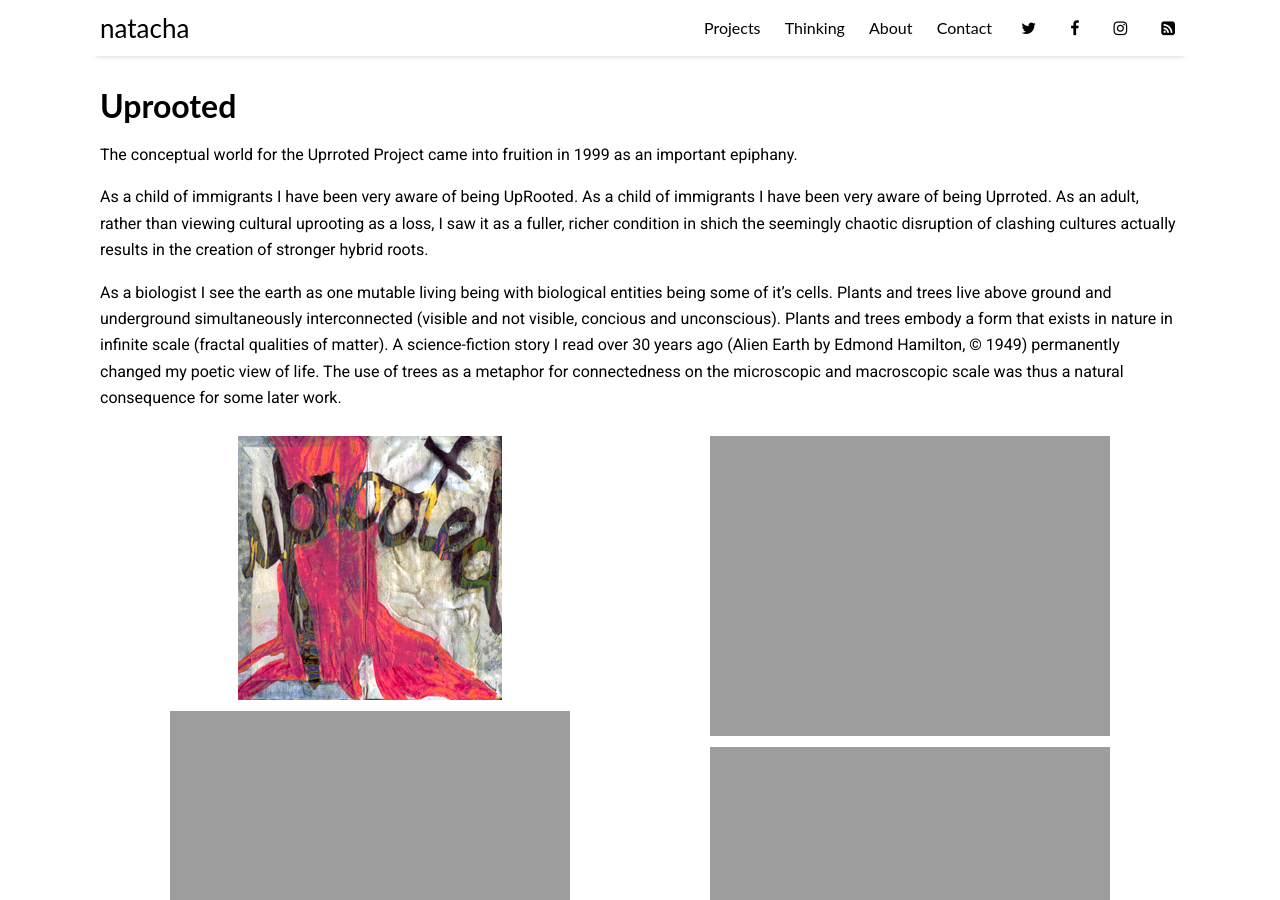
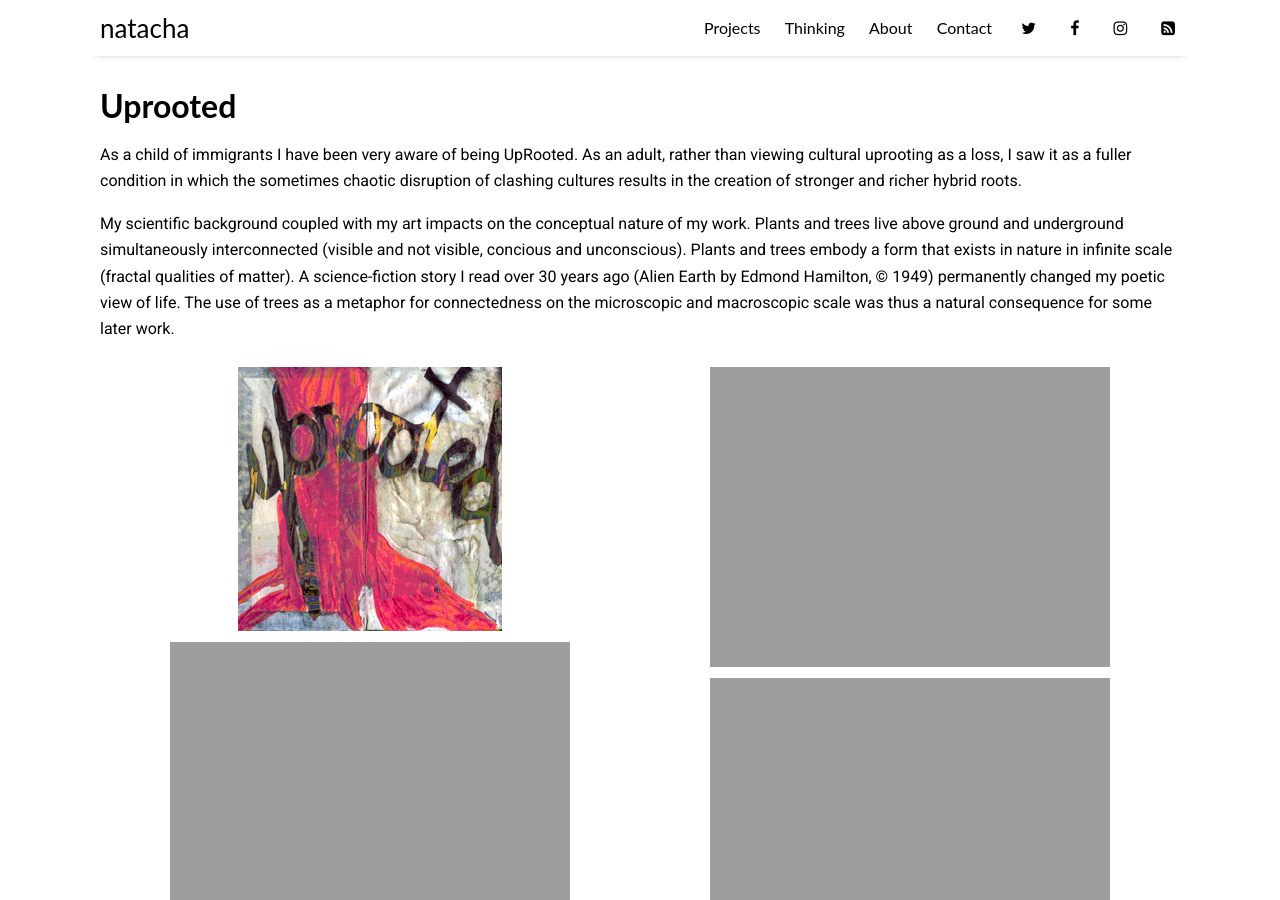
Before and after one commit to nsoch/nsoch.github.io, a Jekyll site: the page built from projects/uprooted.md, in a window 1280 px wide and 900 px high. Built offline with Jekyll 4.4.1, drawn with Linux system fonts in a browser that asks for light colours; nearby versions of some CDN libraries; comment, search, counter and statistics services are not loaded.

Commit message:
uodate uprooted.md

```diff
--- a/projects/uprooted.md
+++ b/projects/uprooted.md
@@ -24,13 +24,11 @@ pictures:
 - original: backroot.jpg
 ---
 
-The conceptual world for the Uprroted Project came into fruition in 1999 as an important epiphany.
+As a child of immigrants I have been very aware of being UpRooted.
+As an adult, rather than viewing cultural uprooting as a loss, I saw it as a fuller condition in which the sometimes chaotic
+disruption of clashing cultures results in the creation of stronger and richer hybrid roots.
 
-As a child of immigrants I have been very aware of being UpRooted. As a child of immigrants I have been very aware of being Uprroted.
-As an adult, rather than viewing cultural uprooting as a loss, I saw it as a fuller, richer condition in shich the seemingly chaotic
-disruption of clashing cultures actually results in the creation of stronger hybrid roots.
-
-As a biologist I see the earth as one mutable living being with biological entities being some of it's cells. Plants and trees live above ground and underground simultaneously interconnected (visible and not visible, concious and unconscious). Plants and trees embody a form that exists in nature in infinite scale (fractal qualities of matter). A science-fiction story I read over 30 years ago (Alien Earth by Edmond Hamilton, © 1949) permanently changed my poetic view of life. The use of trees as a metaphor for connectedness on the microscopic and macroscopic scale was thus a natural consequence for some later work.
+My scientific background coupled with my art impacts on the conceptual nature of my work. Plants and trees live above ground and underground simultaneously interconnected (visible and not visible, concious and unconscious). Plants and trees embody a form that exists in nature in infinite scale (fractal qualities of matter). A science-fiction story I read over 30 years ago (Alien Earth by Edmond Hamilton, © 1949) permanently changed my poetic view of life. The use of trees as a metaphor for connectedness on the microscopic and macroscopic scale was thus a natural consequence for some later work.
 
 
 {% include gallery.html %}
```
